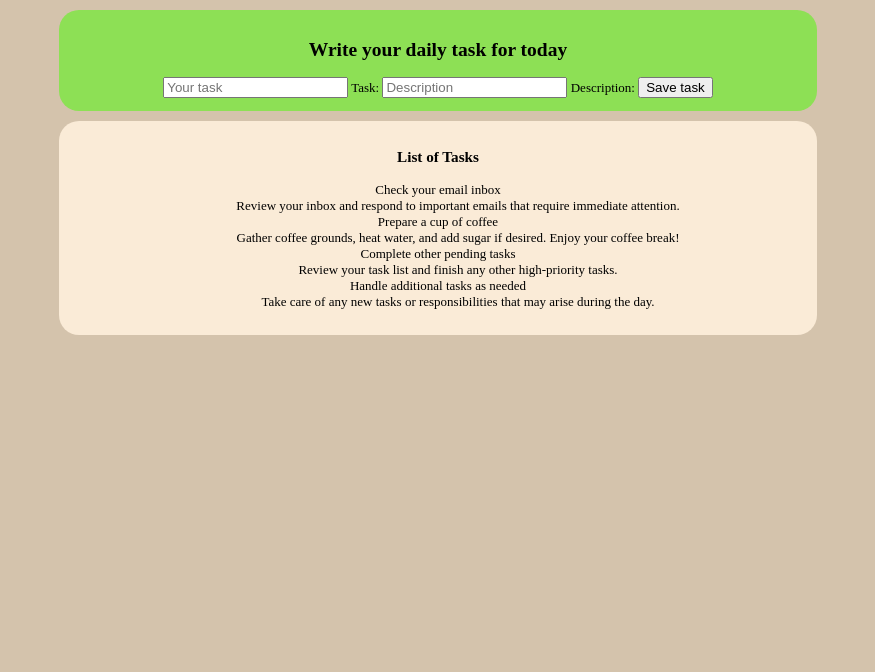
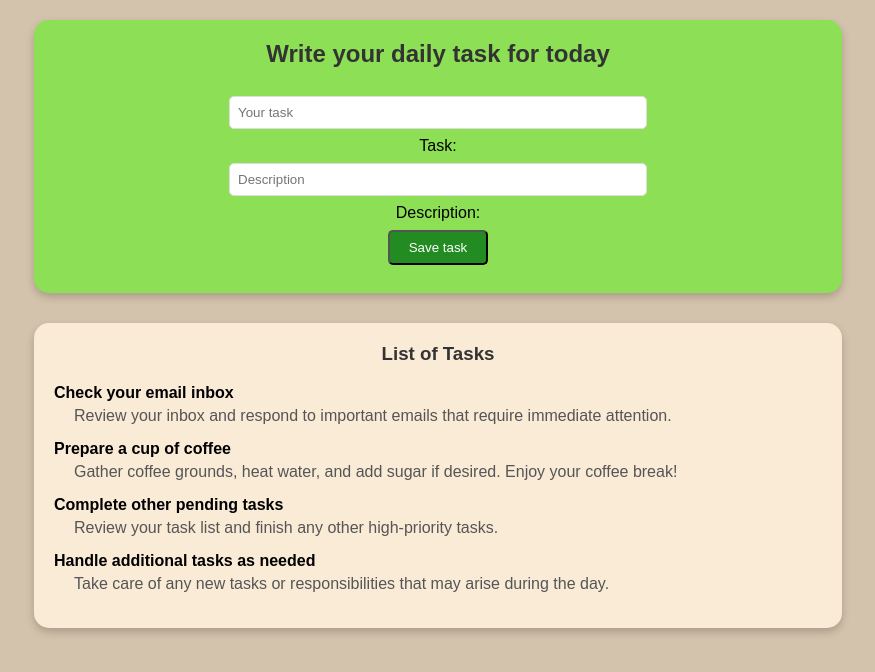
Before and after one commit to wyctorfogos/to-do-list, a plain HTML site: page src/views/index.html in a window 1280 px wide. Shown: the whole page, without its empty margins (202-1077 px from the left). Drawn offline with Linux system fonts and the light colour scheme.

Commit message:
fix: Update e correções finais

```diff
--- a/src/styles/styles.css
+++ b/src/styles/styles.css
@@ -1,27 +1,104 @@
-body{
-    background-color:rgb(212, 195, 172);
+/* Estilo para o corpo da página */
+body {
+    background-color: rgb(212, 195, 172);
+    font-family: Arial, sans-serif;
+    margin: 0;
+    padding: 0;
+    display: flex;
+    flex-direction: column;
+    align-items: center;
 }
 
-.add-task{
-    background-color:rgb(141, 224, 85);
-    justify-content: center;
-    margin: 10px;
-    margin-left: 20%;
-    margin-right: 20%;
-    font-size: small;
+/* Estilo para a seção de adicionar tarefas */
+.add-task {
+    background-color: rgb(141, 224, 85);
+    display: flex;
+    flex-direction: column;
+    align-items: center;
+    width: 60%;
+    margin: 20px 0;
+    font-size: 16px;
     text-align: center;
-    border-radius: 20px;
-    padding: 1%;
+    border-radius: 15px;
+    padding: 20px;
+    box-shadow: 0 4px 8px rgba(0, 0, 0, 0.2);
 }
 
-.list-of-tasks{
+.add-task h2 {
+    margin-top: 0;
+    color: #333;
+}
+
+.add-task form {
+    display: flex;
+    flex-direction: column;
+    align-items: center; /* Centraliza os itens horizontalmente */
+    width: 100%;
+}
+
+/* Centralizando o campo de texto */
+.add-task input[type="text"] {
+    margin: 8px 0;
+    padding: 8px;
+    border-radius: 5px;
+    border: 1px solid #ddd;
+    width: 90%; /* Mantém a largura total do input */
+    max-width: 400px; /* Define uma largura máxima para telas maiores */
+}
+
+/* Centralizando o botão */
+.add-task button {
+    background-color: #228B22;
+    color: white;
+    padding: 8px;
+    border-radius: 5px;
+    cursor: pointer;
+    width: 50%; /* Define uma largura menor para o botão */
+    max-width: 100px; /* Define uma largura máxima para telas maiores */
+    transition: background-color 0.3s;
+    margin: 8px 0;
+    text-align: center;
+}
+
+.add-task button:hover {
+    background-color: #196619;
+}
+
+/* Estilo para a lista de tarefas */
+.list-of-tasks {
     background-color: antiquewhite;
-    justify-content: center;
-    margin: 10px;
-    margin-left: 20%;
-    margin-right: 20%;
-    font-size: small;
+    width: 60%;
+    margin: 10px 0;
+    font-size: 16px;
     text-align: center;
-    border-radius: 20px;
-    padding: 1%;
+    border-radius: 15px;
+    padding: 20px;
+    box-shadow: 0 4px 8px rgba(0, 0, 0, 0.2);
 }
+
+.list-of-tasks h3 {
+    color: #333;
+    margin-top: 0;
+}
+
+.list-of-tasks dl {
+    text-align: left;
+    margin: 0;
+}
+
+.list-of-tasks dt {
+    font-weight: bold;
+    margin-top: 10px;
+}
+
+.list-of-tasks dd {
+    margin: 5px 0 15px 20px;
+    color: #555;
+}
+
+/* Responsividade */
+@media (max-width: 768px) {
+    .add-task, .list-of-tasks {
+        width: 90%;
+    }
+}
```
Also changed, not shown: images/To-do-list.png (added).
